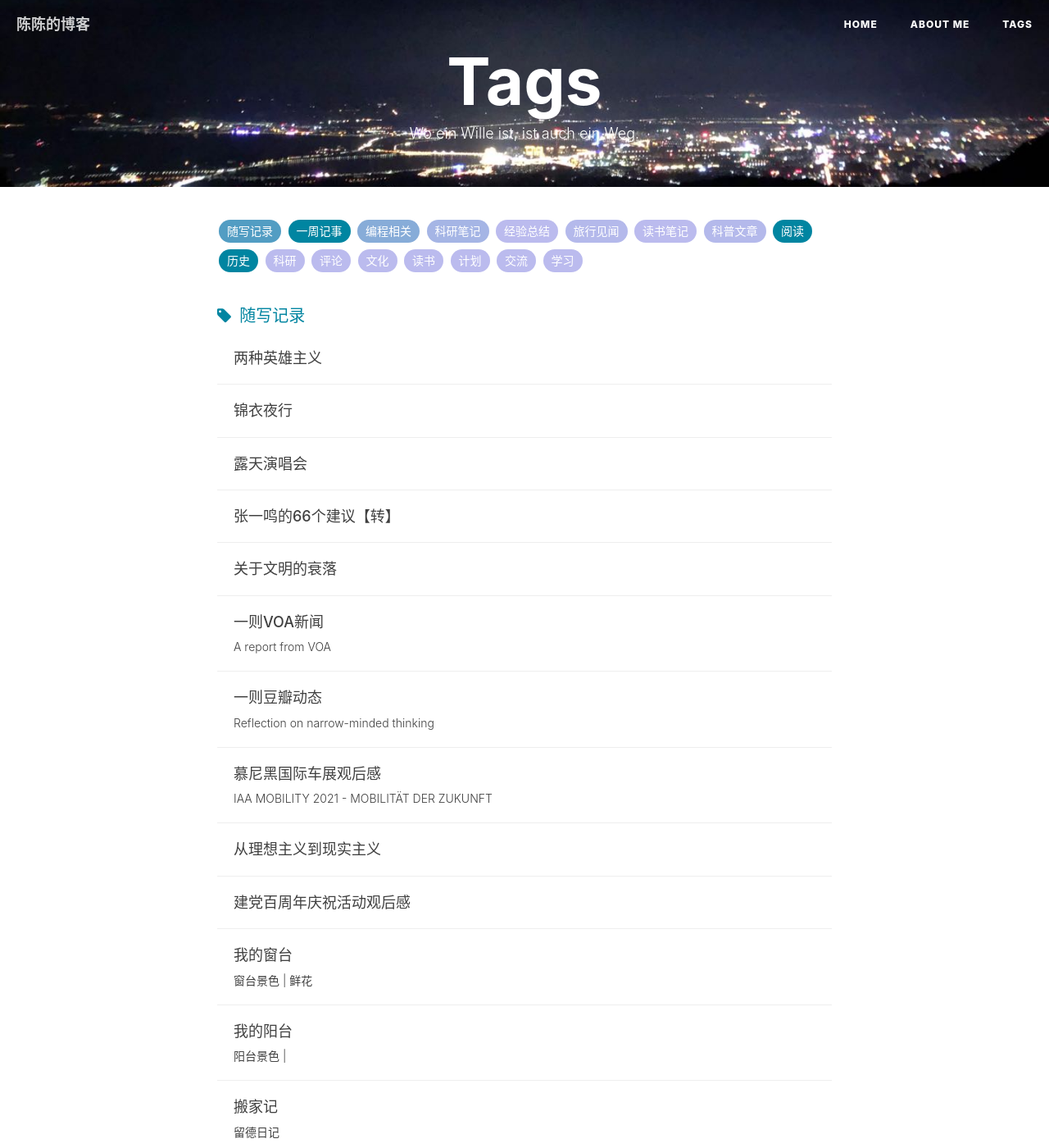
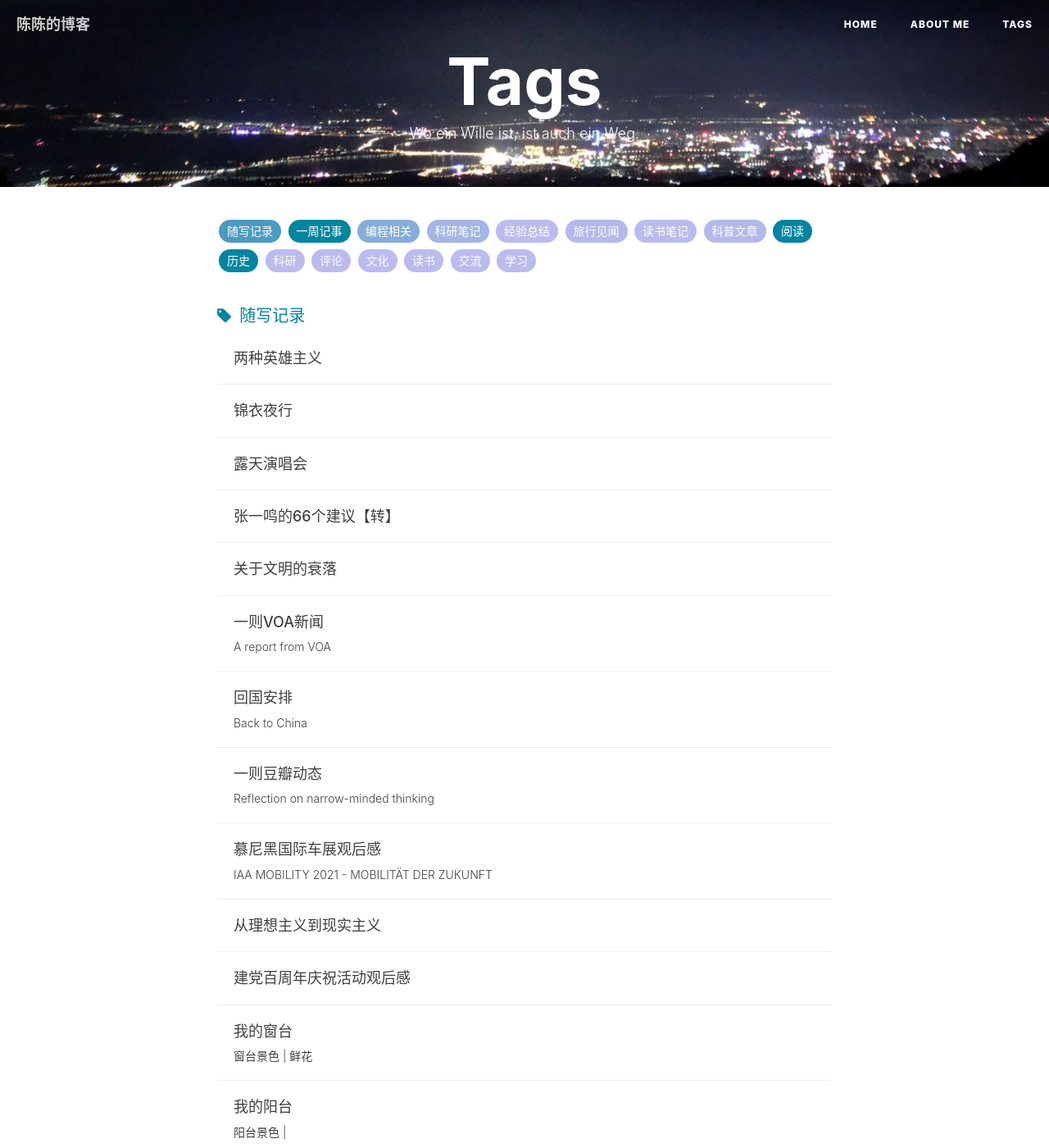
Before and after one commit to chensong212/chensong212.github.io, a Jekyll site: the page built from tags.html, in a window 1280 px wide and 1400 px high. Shown: the whole window at 82% size. Built offline with Jekyll 4.4.1, drawn with Linux system fonts in a browser that asks for light colours; nearby versions of some CDN libraries; comment, search, counter and statistics services are not loaded.

Commit message:
Update 2021-11-27-Back2China.md

```diff
--- a/_posts/2021-11-27-Back2China.md
+++ b/_posts/2021-11-27-Back2China.md
@@ -7,7 +7,7 @@ author:     陈陈
 header-img:
 catalog: true
 tags:
-    - 计划
+    - 随写记录
 
 ---
 主要参考：
```
